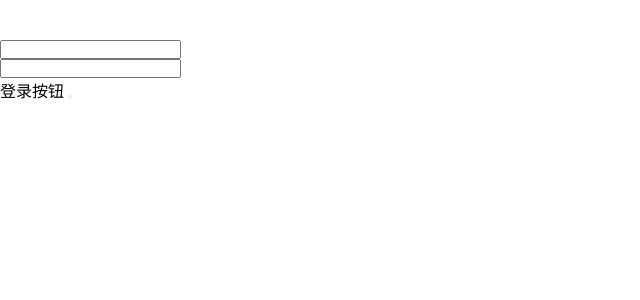
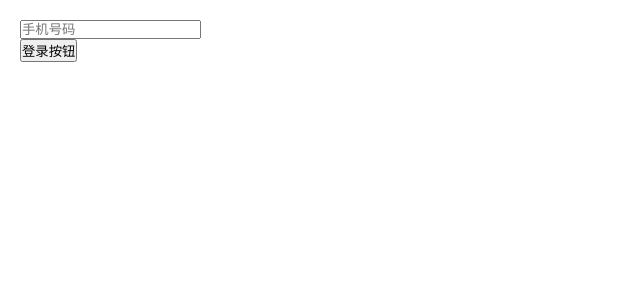
Before and after one commit to fuhao1517/news-36, a Vue app: page /#/login in a window 1280 px wide. Shown: the top 300 px of the page, without its empty margins (0-640 px from the left). Built offline with nearby package versions, Linux system fonts and the light colour scheme; a small style sheet from the web is missing.

Commit message:
3、输入框双向数据绑定

```diff
--- a/src/App.vue
+++ b/src/App.vue
@@ -8,9 +8,11 @@
 <script>
 export default {
   data() {
-    return {};
+    return {
+
+    }
   }
-};
+}
 </script>
 
 
--- /dev/null
+++ b/src/components/AuthInput.vue
@@ -0,0 +1,34 @@
+<template>
+  <!-- input是输入框每次输入时候都会触发 -->
+  <input class="input" :placeholder="placeholder" :value="value" @input="handleInput" />
+</template>
+
+<script>
+export default {
+  props: ["placeholder", "value", "name", "rule",],
+
+  mounted() {
+    // console.log(this.rule);
+  },
+
+  methods: {
+    //每次输入框输入值时都会触发
+    handleInput(event) {
+      this.$emit("input", event.target.value);
+    }
+  }
+};
+</script>
+
+<style scoped lang:"less">
+.input {
+  width: 100%;
+  height: 38/360 * 100vw;
+  padding: 20px;
+  box-sizing: border-box;
+  background: #fff;
+  border: none;
+  border-bottom: 1px #666 solid;
+  outline: none;
+}
+</style>
--- a/src/pages/Login.vue
+++ b/src/pages/Login.vue
@@ -1,5 +1,5 @@
 <template>
-  <div>
+  <div class="container">
     <!-- 关闭按钮 -->
     <div class="close">
       <span class="iconfont iconicon-test"></span>
@@ -12,31 +12,55 @@
 
     <!-- 用户名密码输入框 -->
     <div>
-      <input type="text" />
+      <!-- 输入框组件 -->
+      <AuthInput placeholder="手机号码" :value="form.username" @input="handleUsername"></AuthInput>
     </div>
-    <div>
-      <input type="password" />
-    </div>
-
-     登录按钮
-    <button></button>
+    <button @click="handleSubmit">登录按钮</button>
   </div>
 </template>
 
 <script>
+/* 导入输入框组件 */
+import AuthInput from "@/components/AuthInput";
+
 export default {
   data() {
     return {
-      list: []
+      /* 发送给后台的数据 */
+      form: {
+        username: "",
+        password: ""
+      }
     };
+  },
+
+  /* 注册组件 */
+  components:{
+    AuthInput
+  },
+
+  methods: {
+    /* 传递给输入框组件，用户与获取用户名 */
+    handleUsername(value){
+      this.form.username=value;
+    },
+    /* 表单提交 */
+    handleSubmit(){
+      console.log(this.form);
+
+    }
   }
 };
 </script>
 
-<style lang="less">
+<style scoped lang="less">
 // lang 声明样式的类型
+
+.container{
+  padding:20px;
+}
+
 .close {
-  padding: 20px;
   span {
     font-size: 27/360 * 100vw;
   }
```
